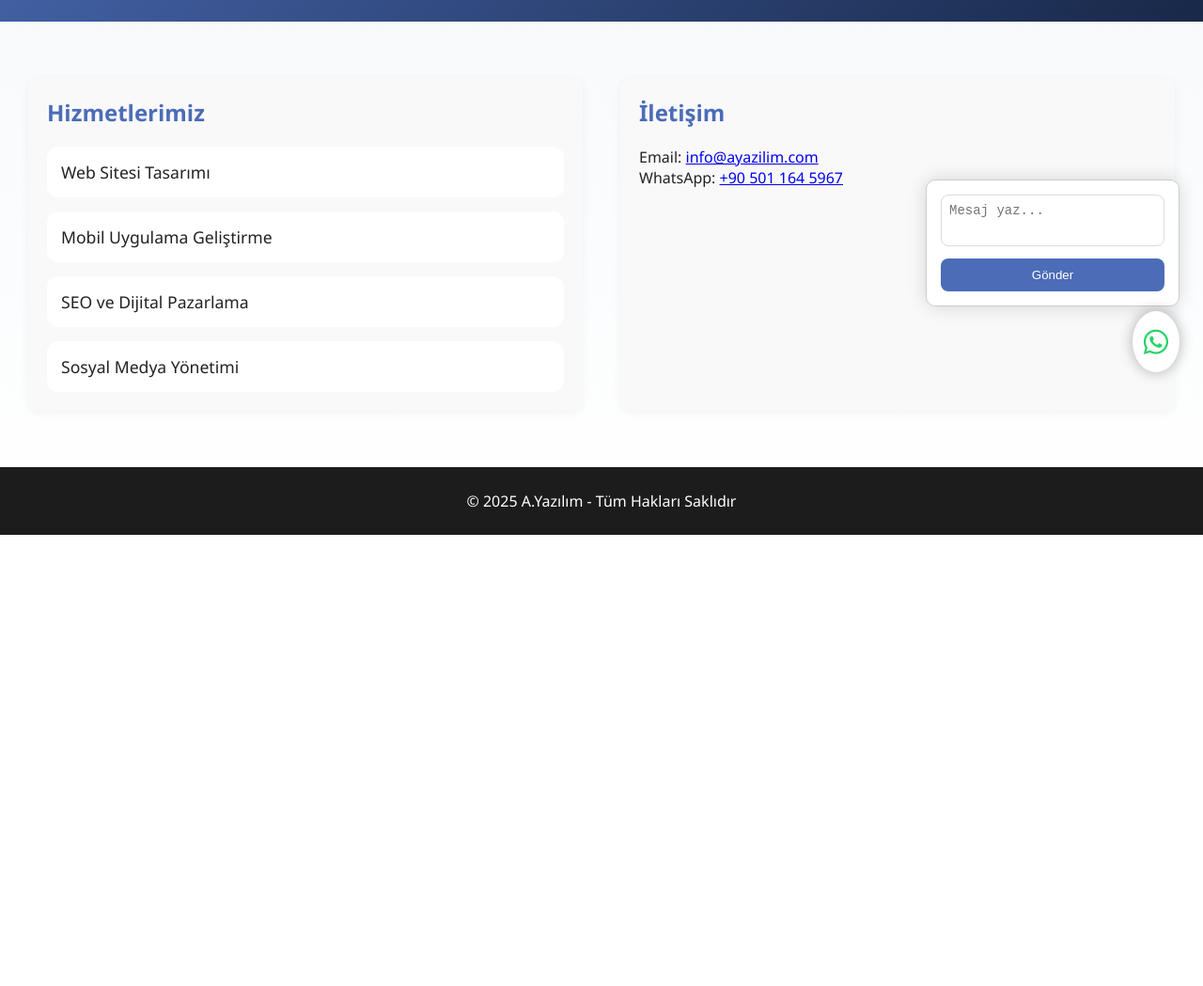
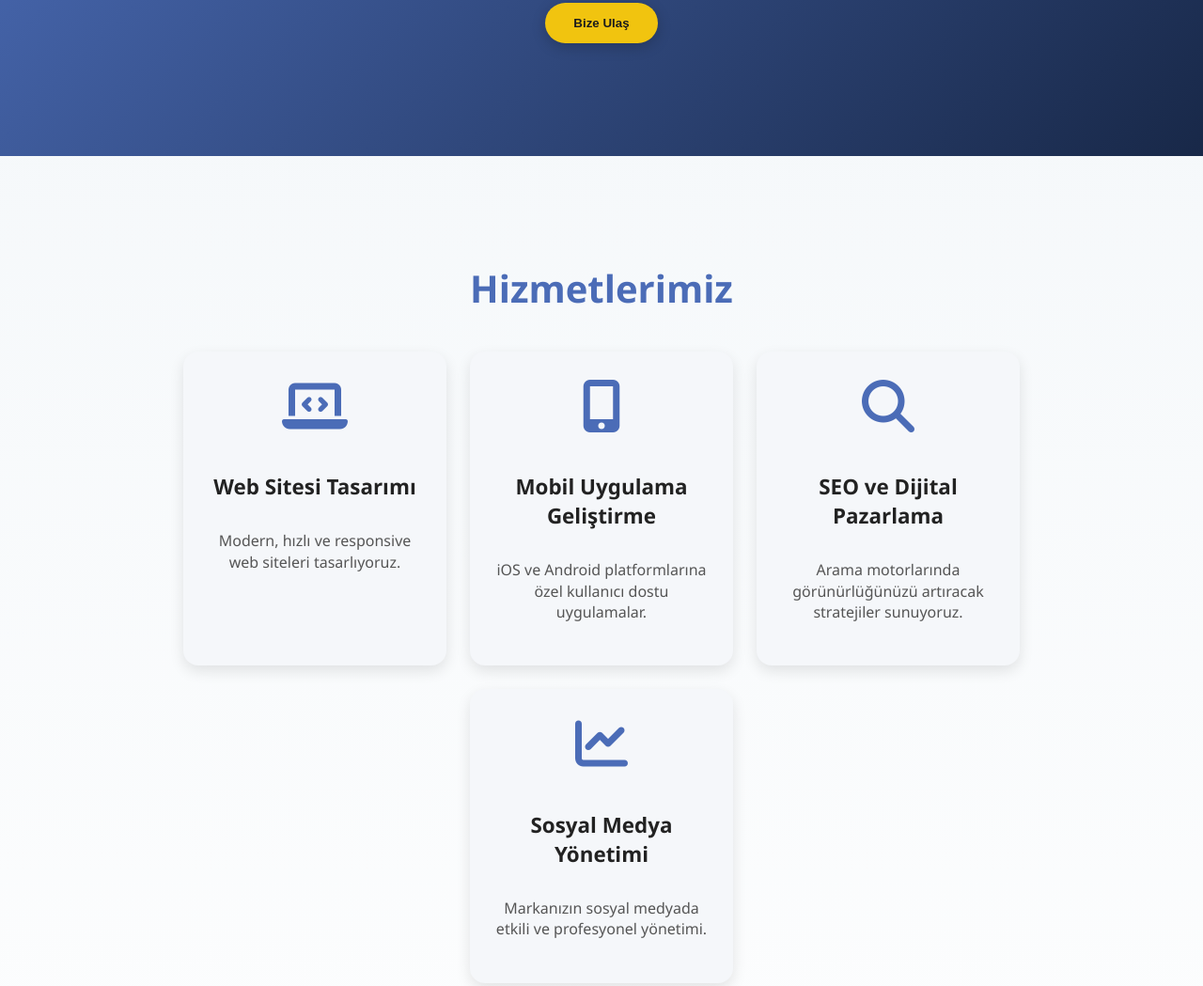
Before and after one commit to adoniScodee/ku-adas-.drakos, a plain HTML site: page index.html in a window 1280 px wide. Shown: the part 379-1428 px from the top of the page at 94% size. Before the commit the page ends 948 px from the top, so only its background shows below. Drawn offline with Linux system fonts and the light colour scheme.

Commit message:
Update index.html

```diff
--- a/index.html
+++ b/index.html
@@ -2,18 +2,14 @@
 <html lang="tr">
 <head>
   <meta charset="UTF-8" />
-  <meta name="viewport" content="width=device-width, initial-scale=1.0" />
+  <meta name="viewport" content="width=device-width, initial-scale=1" />
   <title>A.Yazılım | Yazılım Hizmetleri</title>
   <link rel="stylesheet" href="https://cdnjs.cloudflare.com/ajax/libs/font-awesome/6.4.0/css/all.min.css" />
   <style>
-    * {
-      box-sizing: border-box;
+    /* Genel Ayarlar */
+    body {
       margin: 0;
-      padding: 0;
-    }
-
-    body {
-      font-family: 'Segoe UI', sans-serif;
+      font-family: 'Segoe UI', Tahoma, Geneva, Verdana, sans-serif;
       background: linear-gradient(180deg, #f2f6f9 0%, #ffffff 100%);
       color: #222;
       scroll-behavior: smooth;
@@ -23,26 +19,27 @@
       display: flex;
       justify-content: space-between;
       align-items: center;
-      padding: 20px 30px;
+      padding: 20px 50px;
       background: linear-gradient(to right, #1c1c1c, #4b6cb7);
       color: white;
       box-shadow: 0 3px 10px rgba(0, 0, 0, 0.1);
-      flex-wrap: wrap;
+      position: sticky;
+      top: 0;
+      z-index: 100;
     }
 
     .logo {
-      font-size: 1.8em;
+      font-size: 2em;
       font-weight: bold;
-      letter-spacing: 1px;
+      letter-spacing: 2px;
     }
 
     nav a {
-      margin: 0 15px;
+      margin: 0 20px;
       color: white;
       text-decoration: none;
       position: relative;
       font-weight: 500;
-      font-size: 1em;
     }
 
     nav a::after {
@@ -62,7 +59,7 @@
 
     .hero {
       text-align: center;
-      padding: 100px 20px;
+      padding: 120px 20px;
       background: linear-gradient(135deg, #4b6cb7, #182848);
       color: white;
       animation: fadeIn 2s ease-in-out;
@@ -83,6 +80,7 @@
       cursor: pointer;
       box-shadow: 0 4px 15px rgba(0, 0, 0, 0.2);
       transition: 0.3s ease;
+      user-select: none;
     }
 
     .btn:hover {
@@ -90,121 +88,125 @@
       color: #4b6cb7;
     }
 
-    .two-columns {
-      display: flex;
-      flex-wrap: wrap;
-      justify-content: space-between;
-      padding: 60px 30px;
-      gap: 40px;
+    /* Hizmetler Kartları */
+    .services {
+      padding: 80px 50px;
+      max-width: 1000px;
+      margin: auto;
+      text-align: center;
     }
 
-    .services, .contact {
-      flex: 1 1 300px;
-      padding: 20px;
-      background: #f9f9f9;
-      border-radius: 12px;
-      box-shadow: 0 2px 10px rgba(0,0,0,0.05);
+    .services h2 {
+      font-size: 2.5em;
+      color: #4b6cb7;
+      margin-bottom: 40px;
     }
 
-    .services h2,
+    .cards {
+      display: flex;
+      gap: 25px;
+      flex-wrap: wrap;
+      justify-content: center;
+    }
+
+    .card {
+      background: #f5f7fa;
+      border-radius: 16px;
+      box-shadow: 0 6px 15px rgba(0,0,0,0.1);
+      width: 240px;
+      padding: 30px 20px;
+      transition: transform 0.3s ease, box-shadow 0.3s ease;
+      cursor: default;
+      display: flex;
+      flex-direction: column;
+      align-items: center;
+      text-align: center;
+    }
+
+    .card:hover {
+      transform: translateY(-10px);
+      box-shadow: 0 12px 25px rgba(0,0,0,0.15);
+    }
+
+    .card i {
+      font-size: 3.5em;
+      color: #4b6cb7;
+      margin-bottom: 20px;
+    }
+
+    .card h3 {
+      font-size: 1.4em;
+      margin-bottom: 15px;
+      color: #222;
+    }
+
+    .card p {
+      font-size: 1em;
+      color: #555;
+      line-height: 1.4;
+    }
+
+    /* İletişim Bölümü */
+    .contact {
+      background: #4b6cb7;
+      color: white;
+      padding: 80px 50px;
+      text-align: center;
+    }
+
     .contact h2 {
-      margin-bottom: 20px;
+      font-size: 2.5em;
+      margin-bottom: 30px;
+    }
+
+    .contact p {
+      font-size: 1.2em;
+      margin: 12px 0;
+    }
+
+    .contact a {
+      color: #f1c40f;
+      text-decoration: none;
+      font-weight: 600;
+    }
+
+    /* Mesaj Yaz Butonu */
+    .msg-button {
+      margin-top: 35px;
+      background: #f1c40f;
+      color: #1c1c1c;
+      font-weight: bold;
+      border: none;
+      border-radius: 30px;
+      padding: 14px 30px;
+      font-size: 1.1em;
+      cursor: pointer;
+      box-shadow: 0 4px 15px rgba(0, 0, 0, 0.25);
+      transition: background 0.3s ease;
+      user-select: none;
+    }
+
+    .msg-button:hover {
+      background: #fff;
       color: #4b6cb7;
     }
 
-    .services ul {
-      list-style: none;
-      padding: 0;
-      display: flex;
+    /* Responsive */
+    @media (max-width: 900px) {
+      .cards {
         flex-direction: column;
-      gap: 15px;
+        align-items: center;
       }
 
-    .services li {
-      font-size: 1.1em;
-      background: #fff;
-      padding: 15px;
-      border-radius: 12px;
-      transition: all 0.3s;
+      .card {
+        width: 90%;
+        max-width: 350px;
       }
-
-    .services li:hover {
-      transform: translateY(-3px);
-      background: #e0eafc;
-      color: #4b6cb7;
-    }
-
-    footer {
-      text-align: center;
-      padding: 25px;
-      background: #1c1c1c;
-      color: white;
-    }
-
-    .whatsapp {
-      position: fixed;
-      bottom: 25px;
-      right: 25px;
-      font-size: 30px;
-      color: #25D366;
-      background: white;
-      padding: 12px;
-      border-radius: 50%;
-      box-shadow: 0 0 15px rgba(0,0,0,0.3);
-      transition: 0.3s ease;
-      z-index: 100;
-    }
-
-    .whatsapp:hover {
-      transform: scale(1.1);
-    }
-
-    .chatbox {
-      position: fixed;
-      bottom: 95px;
-      right: 25px;
-      background: white;
-      border: 1px solid #ccc;
-      padding: 15px;
-      border-radius: 10px;
-      width: 270px;
-      box-shadow: 0 0 20px rgba(0,0,0,0.15);
-    }
-
-    .chatbox textarea {
-      width: 100%;
-      height: 55px;
-      resize: none;
-      padding: 8px;
-      border: 1px solid #ddd;
-      border-radius: 8px;
-      font-size: 14px;
-    }
-
-    .chatbox button {
-      margin-top: 8px;
-      width: 100%;
-      padding: 10px;
-      background: #4b6cb7;
-      color: white;
-      border: none;
-      border-radius: 8px;
-      cursor: pointer;
     }
 
     @keyframes fadeIn {
       0% { opacity: 0; transform: translateY(40px); }
       100% { opacity: 1; transform: translateY(0); }
-    }
-
-    @media (max-width: 768px) {
-      .two-columns {
-        flex-direction: column;
-      }
-
-      nav {
-        margin-top: 10px;
-      }
     }
   </style>
 </head>
@@ -213,57 +215,56 @@
     <h1 class="logo">A.YAZILIM</h1>
     <nav>
       <a href="#hizmetler">Hizmetler</a>
-      <a href="#iletisim">İletisim</a>
+      <a href="#iletisim">İletişim</a>
     </nav>
   </header>
 
-  <section class="hero">
+  <section id="anasayfa" class="hero">
     <h1>Modern ve <span class="highlight">İleri</span> Yazılım Çözümleri</h1>
     <p>Profesyonel yazılım, mobil uygulama ve web tasarım hizmetleri.</p>
     <button class="btn" onclick="document.getElementById('iletisim').scrollIntoView({behavior: 'smooth'})">Bize Ulaş</button>
   </section>
 
-  <div class="two-columns">
   <section id="hizmetler" class="services">
     <h2>Hizmetlerimiz</h2>
-      <ul>
-        <li>Web Sitesi Tasarımı</li>
-        <li>Mobil Uygulama Geliştirme</li>
-        <li>SEO ve Dijital Pazarlama</li>
-        <li>Sosyal Medya Yönetimi</li>
-      </ul>
+    <div class="cards">
+      <div class="card">
+        <i class="fas fa-laptop-code"></i>
+        <h3>Web Sitesi Tasarımı</h3>
+        <p>Modern, hızlı ve responsive web siteleri tasarlıyoruz.</p>
+      </div>
+      <div class="card">
+        <i class="fas fa-mobile-alt"></i>
+        <h3>Mobil Uygulama Geliştirme</h3>
+        <p>iOS ve Android platformlarına özel kullanıcı dostu uygulamalar.</p>
+      </div>
+      <div class="card">
+        <i class="fas fa-search"></i>
+        <h3>SEO ve Dijital Pazarlama</h3>
+        <p>Arama motorlarında görünürlüğünüzü artıracak stratejiler sunuyoruz.</p>
+      </div>
+      <div class="card">
+        <i class="fas fa-chart-line"></i>
+        <h3>Sosyal Medya Yönetimi</h3>
+        <p>Markanızın sosyal medyada etkili ve profesyonel yönetimi.</p>
+      </div>
+    </div>
   </section>
 
   <section id="iletisim" class="contact">
     <h2>İletişim</h2>
     <p>Email: <a href="mailto:info@ayazilim.com">info@ayazilim.com</a></p>
     <p>WhatsApp: <a href="https://wa.me/905011645967" target="_blank">+90 501 164 5967</a></p>
+    <button class="msg-button" onclick="openChat()">Mesaj Yaz</button>
   </section>
-  </div>
 
   <footer>
     &copy; 2025 A.Yazılım - Tüm Hakları Saklıdır
   </footer>
 
-  <a href="https://wa.me/905011645967" target="_blank" class="whatsapp">
-    <i class="fab fa-whatsapp"></i>
-  </a>
-
-  <div class="chatbox">
-    <textarea placeholder="Mesaj yaz..."></textarea>
-    <button onclick="sendMessage()">Gönder</button>
-  </div>
-
   <script>
-    function sendMessage() {
-      const textarea = document.querySelector('.chatbox textarea');
-      const message = textarea.value.trim();
-      if (message.length > 0) {
-        alert("Mesajınız gönderildi: " + message);
-        textarea.value = '';
-      } else {
-        alert("Lütfen bir mesaj girin.");
-      }
+    function openChat() {
+      alert('Mesaj yazma fonksiyonu yakında eklenecek!');
     }
   </script>
 </body>
```
Lines whose indentation alone changed are shown as unchanged.
